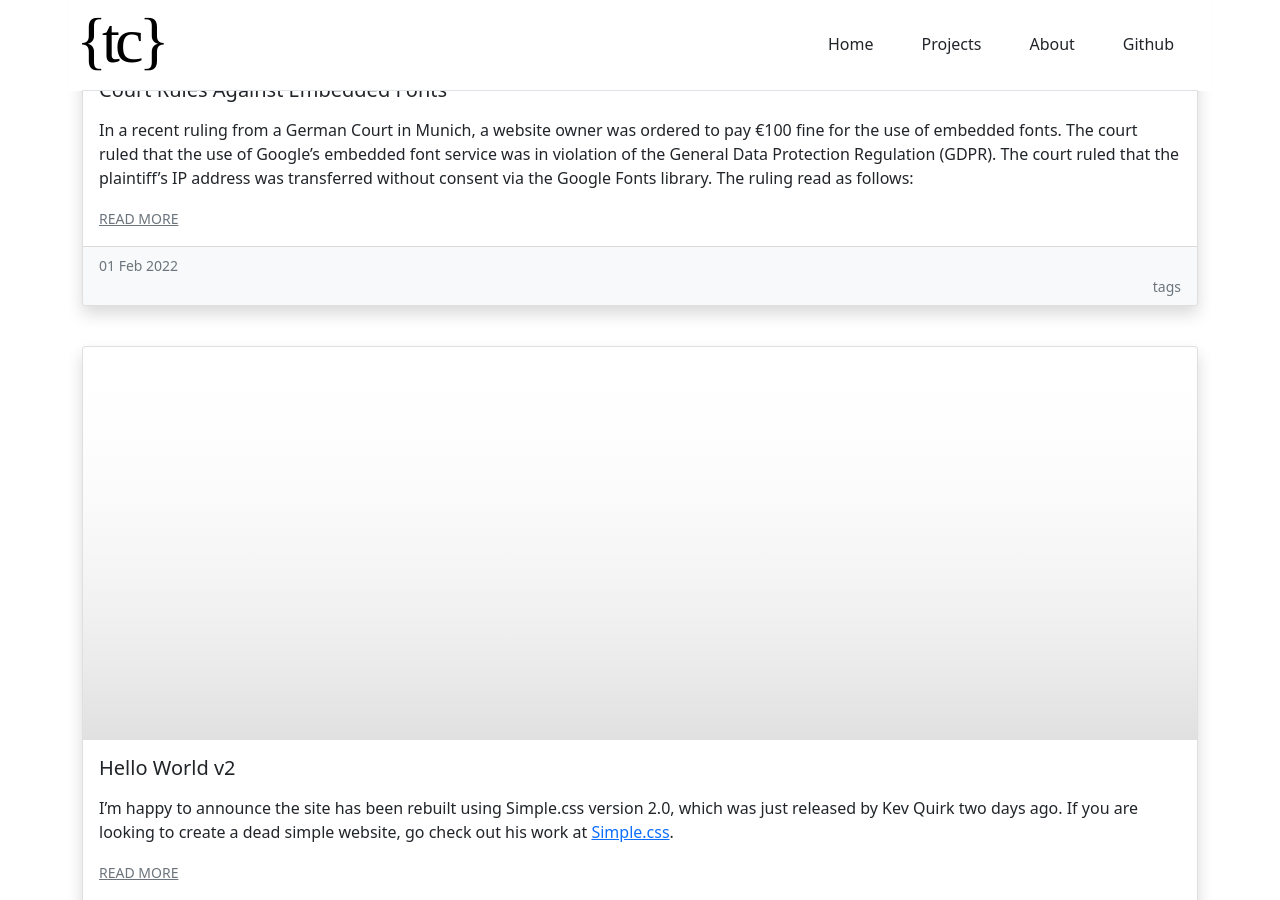
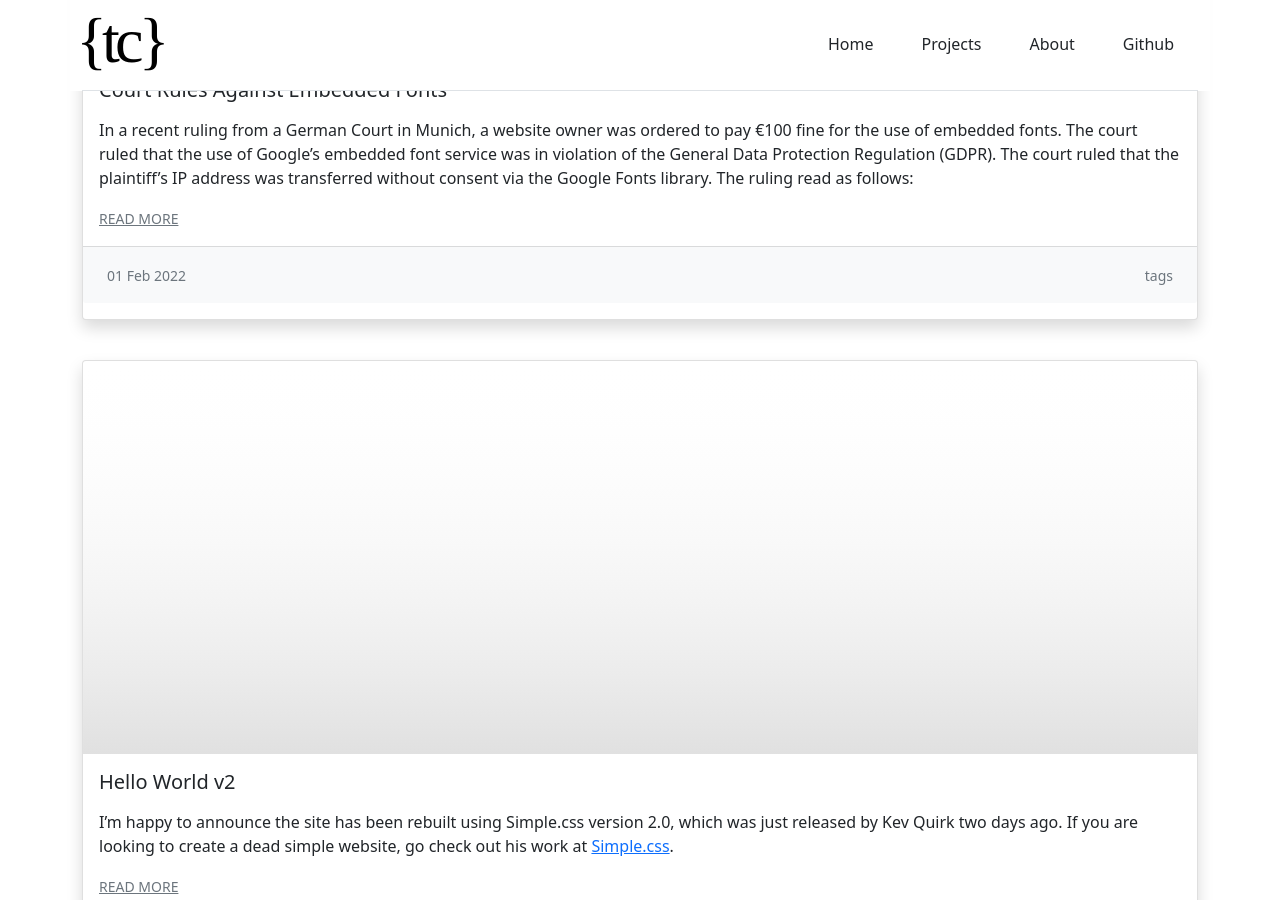
Before and after one commit to acavella/dev.cavella.com, a Jekyll site: the page built from index.md, in a window 1280 px wide and 900 px high, scrolled down 447 px. Built offline with Jekyll 4.4.1, drawn with Linux system fonts in a browser that asks for light colours.

Commit message:
update flex container
Signed-off-by: Tony Cavella <9434191+acavella@users.noreply.github.com>

```diff
--- a/index.md
+++ b/index.md
@@ -13,9 +13,9 @@ layout: default
     <p class="card-text">{{ post.excerpt }}</p>
     <small><a href="{{ post.url }}" class="card-link text-secondary">READ MORE</a></small>
   </div>
-  <div class="card-footer bg-light">
-    <div class="d-flex justify-content-start"><small class="text-muted">{{ post.date | date_to_string }}</small></div>
-    <div class="d-flex justify-content-end"><small class="text-muted">tags</small></div>
+  <div class="card-footer bg-light d-flex bd-highlight mb-3">
+    <div class="me-auto p-2 bd-highlight"><small class="text-muted">{{ post.date | date_to_string }}</small></div>
+    <div class="p-2 bd-highlight"><small class="text-muted">tags</small></div>
   </div>
 </div>
 <br>
```
